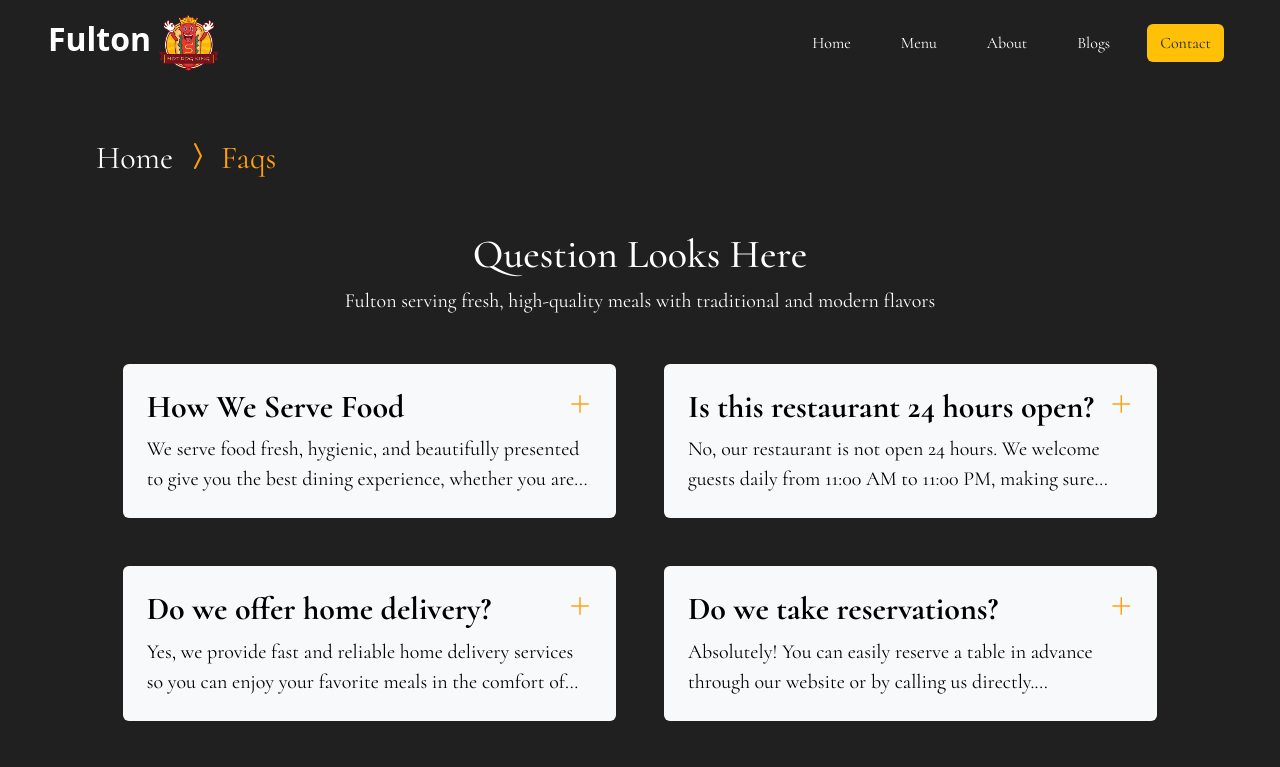
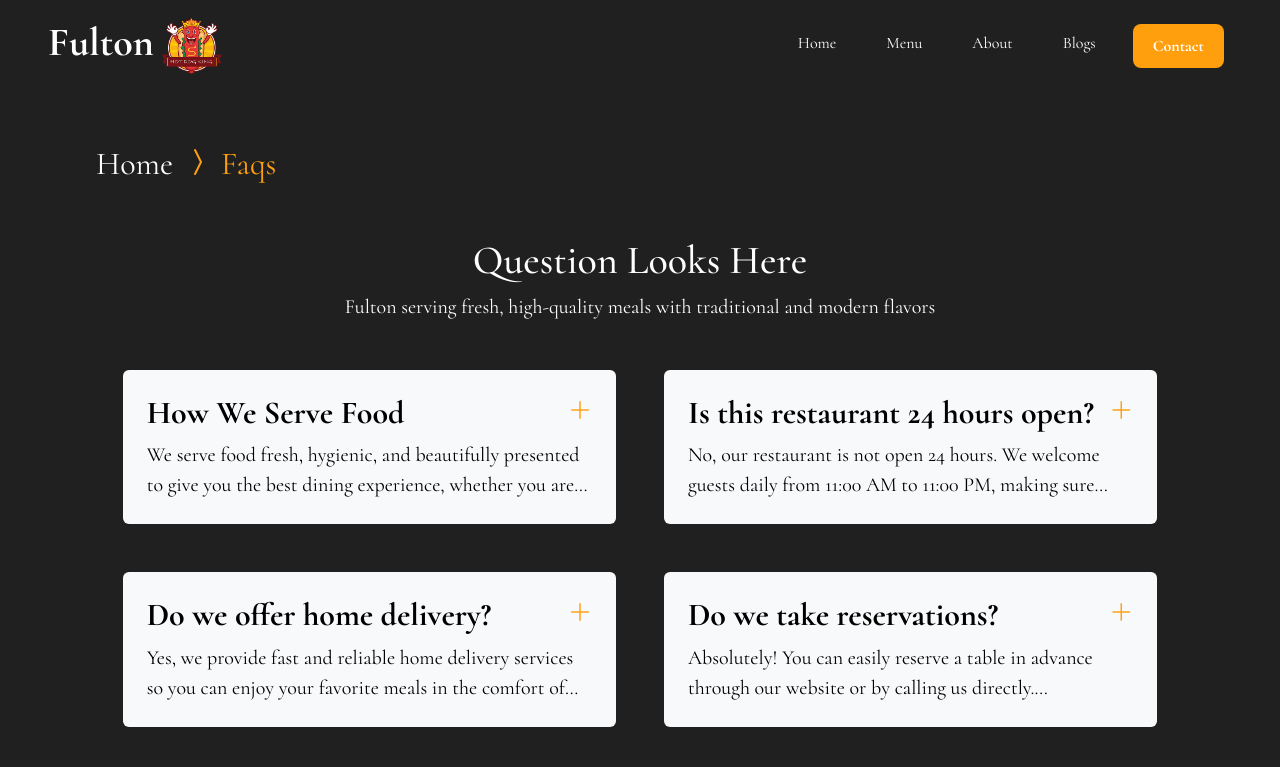
Before and after one commit to AmirKhan732/Fulton-Food, a React (Vite) app: page /faqs in a window 1280 px wide. Shown: the top 767 px of the page. Built offline with nearby package versions, Linux system fonts and the light colour scheme.

Commit message:
setting up contact button using theme color

```diff
--- a/src/components/Chatbot.jsx
+++ b/src/components/Chatbot.jsx
@@ -10,7 +10,6 @@ const Chatbot = () => {
   const [isOpen, setIsOpen] = useState(false);
   const [loading, setLoading] = useState(false);
 
-
   const ai = getAI(app, { backend: new GoogleAIBackend() });
   const model = getGenerativeModel(ai, { model: "gemini-2.5-flash" });
 
@@ -20,8 +19,8 @@ const Chatbot = () => {
     const userMsg = { role: "user", content: input };
     setMessages((prev) => [...prev, userMsg]);
 
-    setinput("")
-    setLoading(true)
+    setInput("");
+    setLoading(true);
 
     try {
       const prompt = `
@@ -58,16 +57,14 @@ Now the user says: "${input}"
       ]);
     }
 
-    setLoading(false)
+    setLoading(false);
   };
-
-  // const newConversation = () => setMessages([]);
 
   const messagesEndRef = useRef(null);
 
   useEffect(() => {
     messagesEndRef.current?.scrollIntoView({ behavior: "smooth" });
-  }, [messages]);
+  }, [messages, loading]);
 
   return (
     <>
@@ -113,7 +110,8 @@ Now the user says: "${input}"
                     </h5>
                   </div>
                 ) : (
-                  messages.map((msg, i) => (
+                  <>
+                    {messages.map((msg, i) => (
                       <div
                         key={i}
                         className={`d-inline-block p-2 mb-2 rounded shadow-sm ${
@@ -136,7 +134,23 @@ Now the user says: "${input}"
                         )}
                         {msg.content}
                       </div>
-                  ))
+                    ))}
+                    {loading && (
+                      <div
+                        className="d-inline-block p-2 mb-2 rounded shadow-sm text-light align-self-start"
+                        style={{
+                          maxWidth: "75%",
+                          background:
+                            "linear-gradient(135deg, #212022ff, #2e2e2dff)",
+                          fontStyle: "italic",
+                          opacity: 0.8,
+                        }}
+                      >
+                        <i className="bi bi-robot me-2"></i>
+                        Bot is thinking…
+                      </div>
+                    )}
+                  </>
                 )}
                 <div ref={messagesEndRef} />
               </div>
@@ -151,7 +165,7 @@ Now the user says: "${input}"
                       value={input}
                       onChange={(e) => setInput(e.target.value)}
                       placeholder="Type a message..."
-                      onKeyDown={(e) => e.key === "Enter" && handleSend()}
+                      onKeyDown={(e) => e.key === "Enter" && sendMessage()}
                       InputProps={{
                         style: {
                           borderRadius: "8px",
@@ -162,6 +176,7 @@ Now the user says: "${input}"
                       InputLabelProps={{
                         style: { color: "#aaa" },
                       }}
+                      disabled={loading}
                     />
                   </div>
                   <div
@@ -174,22 +189,25 @@ Now the user says: "${input}"
                     <button
                       className="btn w-100 "
                       onClick={sendMessage}
+                      disabled={loading}
                       style={{
                         borderRadius: "8px",
-                        background: "linear-gradient(135deg, #9d4edd, #fff)",
+                        background: "linear-gradient(135deg, #ff9f0d, #fff)",
                         color: "black",
                         fontWeight: "bold",
                         padding: "10px 0",
                         boxShadow: "0 4px 10px rgba(0,0,0,0.4)",
                         transition: "0.3s",
+                        opacity: loading ? 0.6 : 1,
+                        cursor: loading ? "not-allowed" : "pointer",
                       }}
                       onMouseEnter={(e) =>
                         (e.target.style.background =
-                          "linear-gradient(135deg, #fff, #9d4edd)")
+                          "linear-gradient(135deg, #fff, #ff9f0d)")
                       }
                       onMouseLeave={(e) =>
                         (e.target.style.background =
-                          "linear-gradient(135deg, #9d4edd, #fff)")
+                          "linear-gradient(135deg, #ff9f0d, #fff)")
                       }
                     >
                       Send
@@ -219,7 +237,6 @@ Now the user says: "${input}"
         }
         .chatbot-modal {
   border: 3px solid transparent; /* make border visible but transparent */
-  border-radius: 15px;
   background:
     linear-gradient(135deg, #1c1c1c, #0d0d0d, #1c1c1c) padding-box, /* inner bg */
     linear-gradient(135deg, #ff9f0d, red) border-box; /* gradient border */
--- a/src/components/Header/Header.jsx
+++ b/src/components/Header/Header.jsx
@@ -8,7 +8,7 @@ const Header = () => {
     <>
       <div className="header d-flex flex-row justify-content-between px-5">
         <div className="d-flex flex-row align-items-center">
-          <h2 className="fw-bold text-white">Fulton</h2>
+          <h1 className="fw-bold slug-desc text-white">Fulton</h1>
           <img
             src={LogoIcon}
             alt="menu"
@@ -50,11 +50,28 @@ const Header = () => {
           >
             Blogs
           </NavLink>
-          <NavLink
+          {/* <NavLink
             to="/contact"
             className={({ isActive }) =>
               isActive ? "btn text-white bg-warning" : "btn bg-warning"
             }
+          >
+            Contact
+          </NavLink> */}
+          <NavLink
+            to="/contact"
+            className={({ isActive }) =>
+              `custom-link ${isActive ? "active" : ""}`
+            }
+            style={({ isActive }) => ({
+              padding: "10px 20px",
+              borderRadius: "8px",
+              textDecoration: "none",
+              backgroundColor:"#ff9f0d",
+              color: isActive ? "black" : "white",
+              fontWeight: "bold",
+              transition: "0.3s",
+            })}
           >
             Contact
           </NavLink>
```
Also changed, not shown: src/firebase.jsx (+1 -13 lines). Lines whose indentation alone changed are shown as unchanged.
